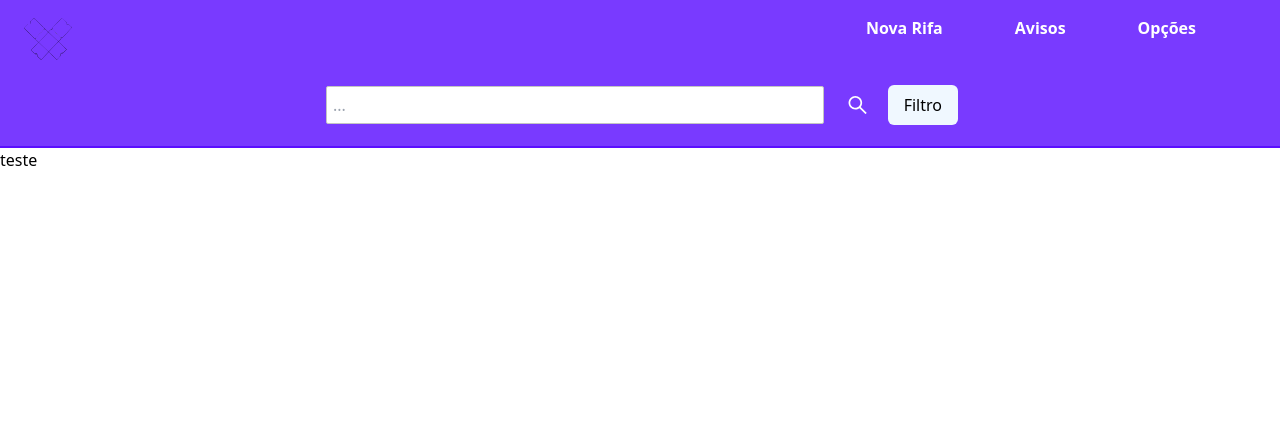
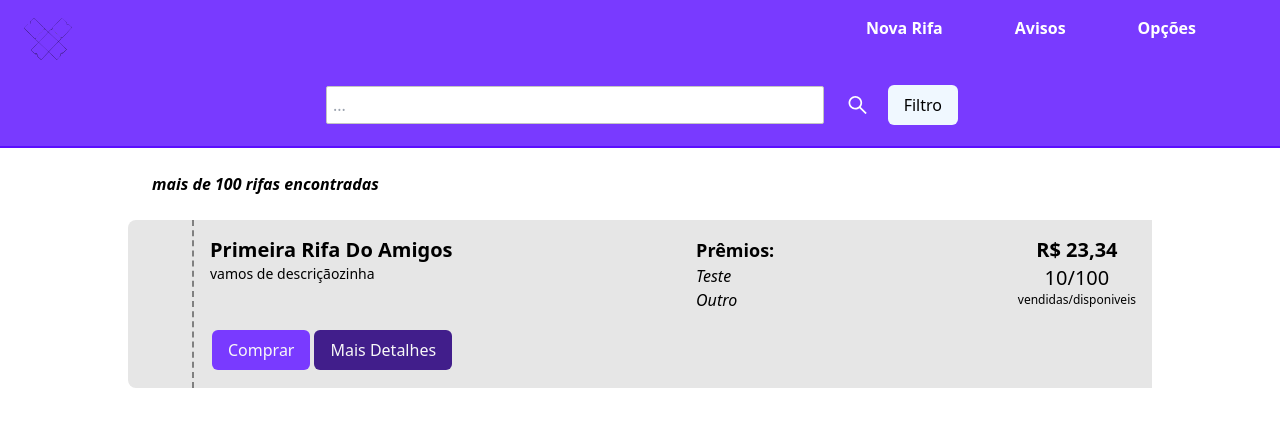
Before and after one commit to pedro256/rifaz-frontend, a Next.js app: page /home in a window 1280 px wide. Shown: the top 426 px of the page. Built offline with nearby package versions, Linux system fonts and the light colour scheme.

Commit message:
fix: pre imp home page

```diff
--- a/src/pages/home/index.tsx
+++ b/src/pages/home/index.tsx
@@ -1,10 +1,34 @@
 import { MainHeader } from "@/components/headers/main-header"
+import { useState } from 'react'
+import { ShowCaseRaffleCard } from "@/components/card/raffle/showcase"
 
-export default function Home(){
-    return(
+export default function Home() {
+    const [search, setSearch] = useState<string>("")
+    return (
         <>
-            <MainHeader></MainHeader>
-            <h1>teste</h1>
+            <MainHeader search={search} setSearch={setSearch}></MainHeader>
+            <section>
+                <div className="flex justify-center">
+                    <div className="w-full mt-5 m-3 md:m-1 md:mt-6 md:max-w-screen-lg">
+
+                        <div className="pl-2 pb-6 md:pl-6">
+                            <span className="font-semibold italic">mais de 100 rifas encontradas</span>
+                        </div>
+
+
+                        <ShowCaseRaffleCard
+                        title="Primeira Rifa Do Amigos"
+                        description="vamos de descriçãozinha"
+                        prizesDescription={[
+                            "Teste",
+                            "Outro"
+                        ]}
+                        value={23.3442}
+                        />
+                    </div>
+                </div>
+
+            </section>
         </>
     )
 }
```
